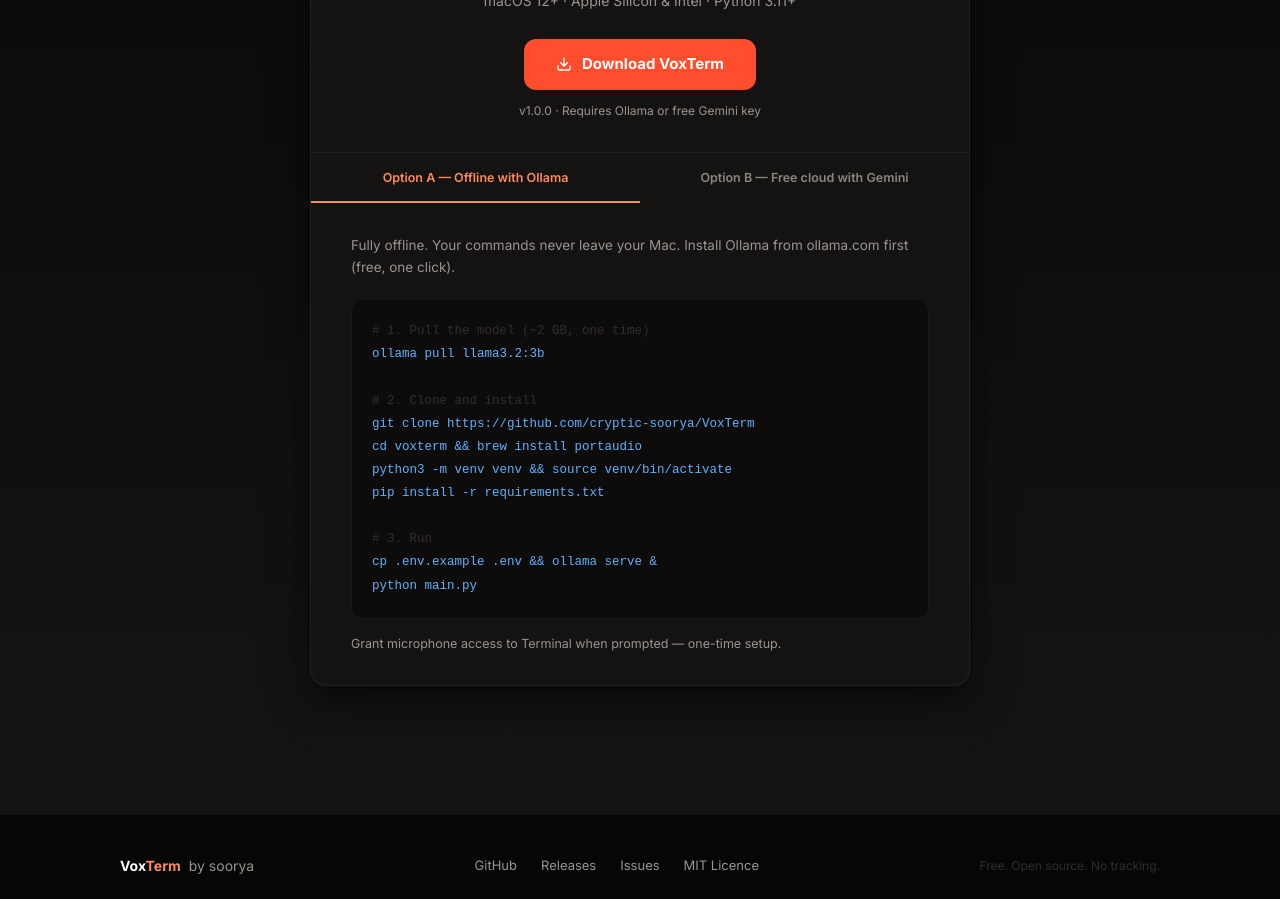
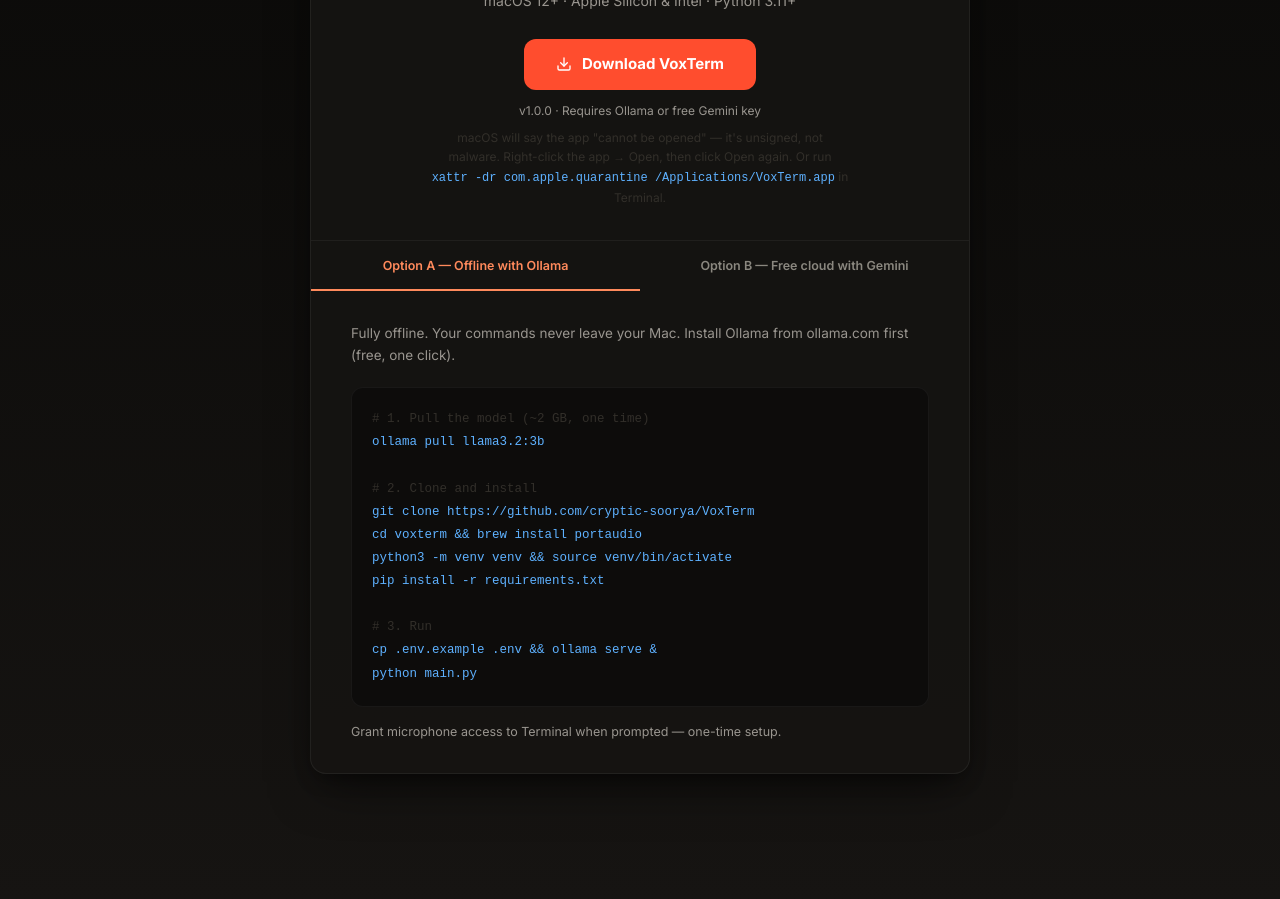
Before and after one commit to cryptic-soorya/VoxTerm, a React (Vite) app in the folder website/: page / in a window 1280 px wide. Shown: the part 6080-6979 px from the top of the page. Built offline with nearby package versions, Linux system fonts and the light colour scheme.

Commit message:
Document Gatekeeper workaround for unsigned DMG
VoxTerm isn't code-signed/notarized, so macOS blocks it on first
launch with "Not Opened". Add the right-click-Open / xattr workaround
to the README and the site's download section.

```diff
--- a/website/src/components/Download.tsx
+++ b/website/src/components/Download.tsx
@@ -104,7 +104,12 @@
               <DownloadIcon size={16} />
               Download VoxTerm
             </motion.a>
-            <p className="text-[12px] text-muted">v1.0.0 · Requires Ollama or free Gemini key</p>
+            <p className="text-[12px] text-muted mb-2">v1.0.0 · Requires Ollama or free Gemini key</p>
+            <p className="text-[12px] text-muted2 max-w-[420px] mx-auto leading-relaxed">
+              macOS will say the app "cannot be opened" — it's unsigned, not malware.
+              Right-click the app → Open, then click Open again. Or run{' '}
+              <code className="text-cyan">xattr -dr com.apple.quarantine /Applications/VoxTerm.app</code> in Terminal.
+            </p>
           </div>
 
           {/* Tabs */}
```
Also changed, not shown: 1 other file (tests, documents, lock files or other folders).
